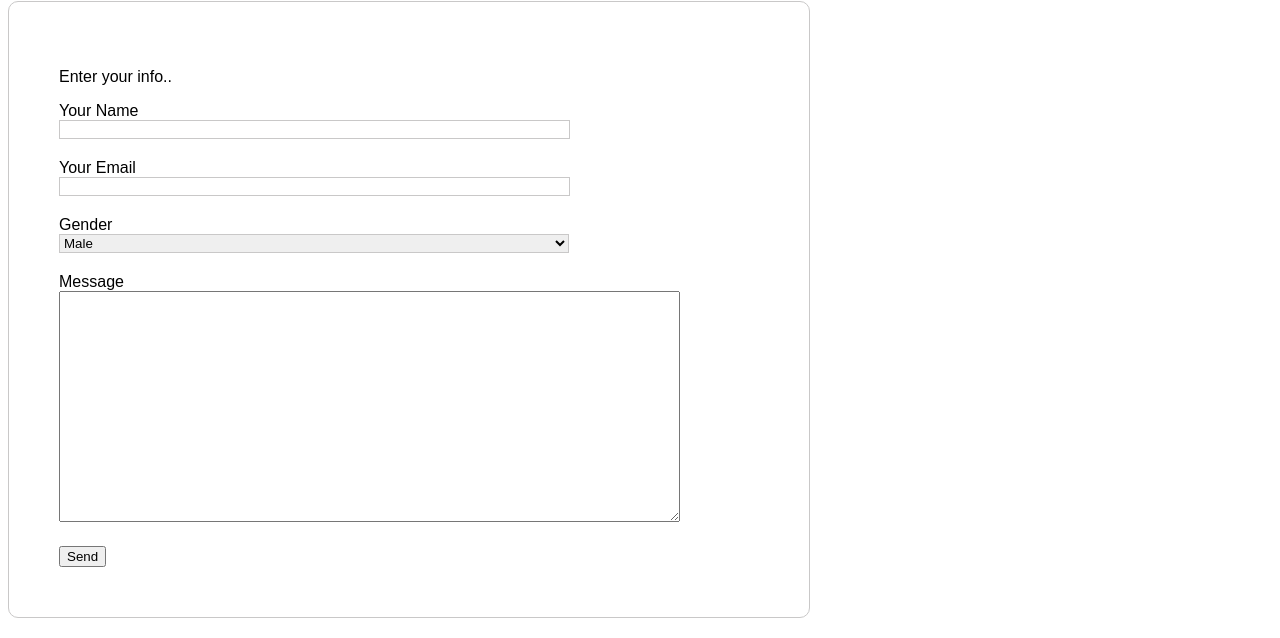
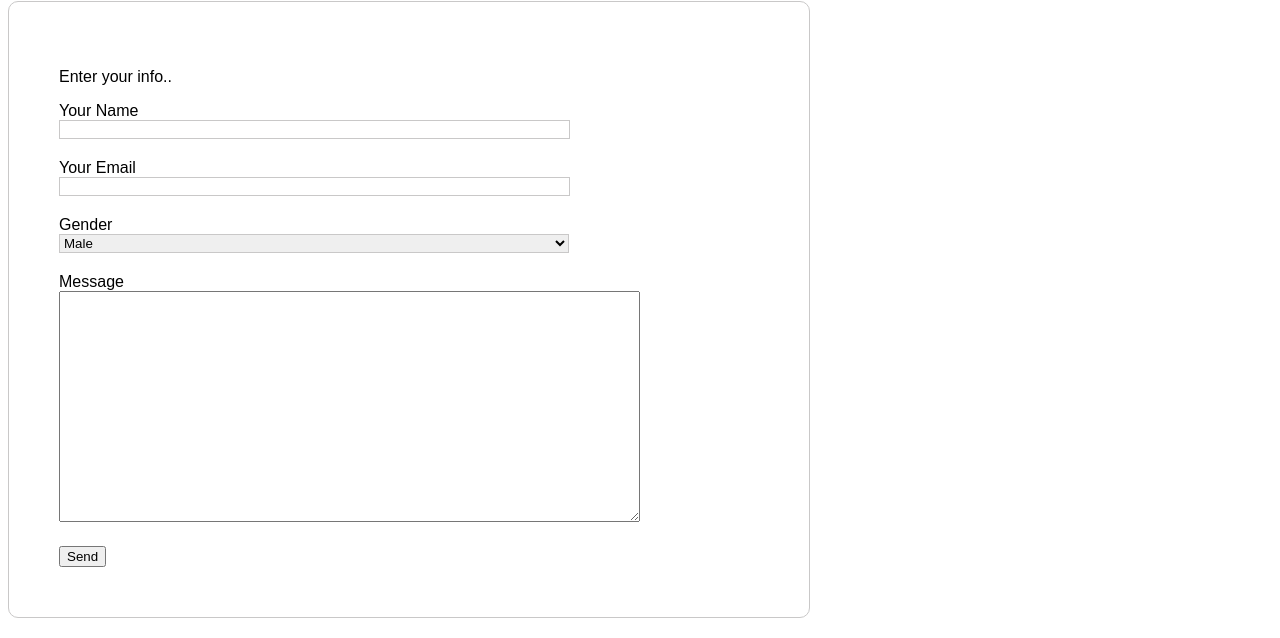
Before and after one commit to olliewiranphat/HW01, a plain HTML site: page Contact.html in a window 1280 px wide. Shown: the part 162-800 px from the top of the page. Drawn offline with Linux system fonts and the light colour scheme; a web font is replaced by a local one.

Commit message:
Update Contact.html
decrease col text area

```diff
--- a/Contact.html
+++ b/Contact.html
@@ -60,7 +60,7 @@
                 </select>
             </div>
             <div style="margin: 20px 0;"> <label for="message">Message</label><br>
-                <textarea name="message" id="message" rows="15" cols="75"></textarea>
+                <textarea name="message" id="message" rows="15" cols="70"></textarea>
             </div>
 
             <button>Send</button>
```
